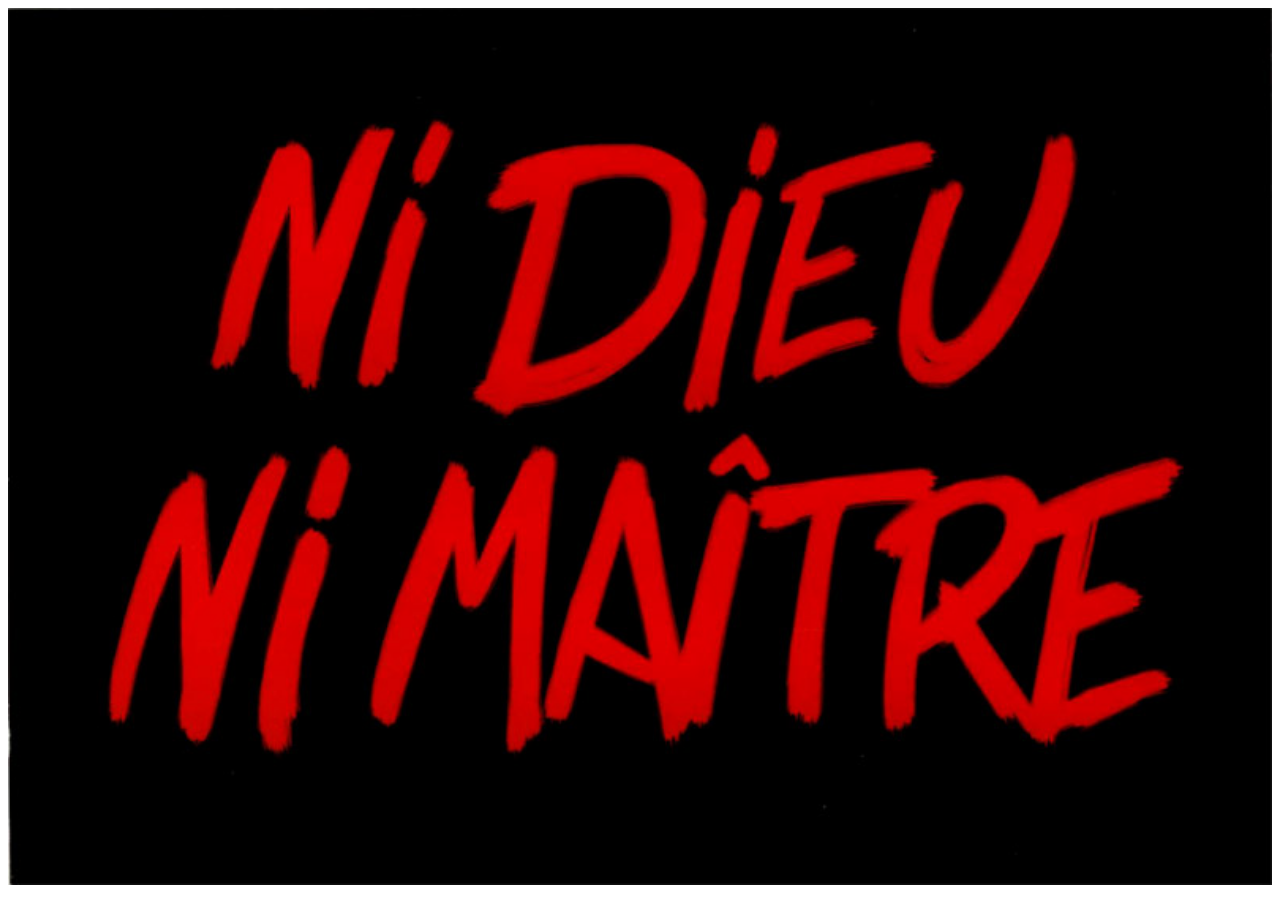
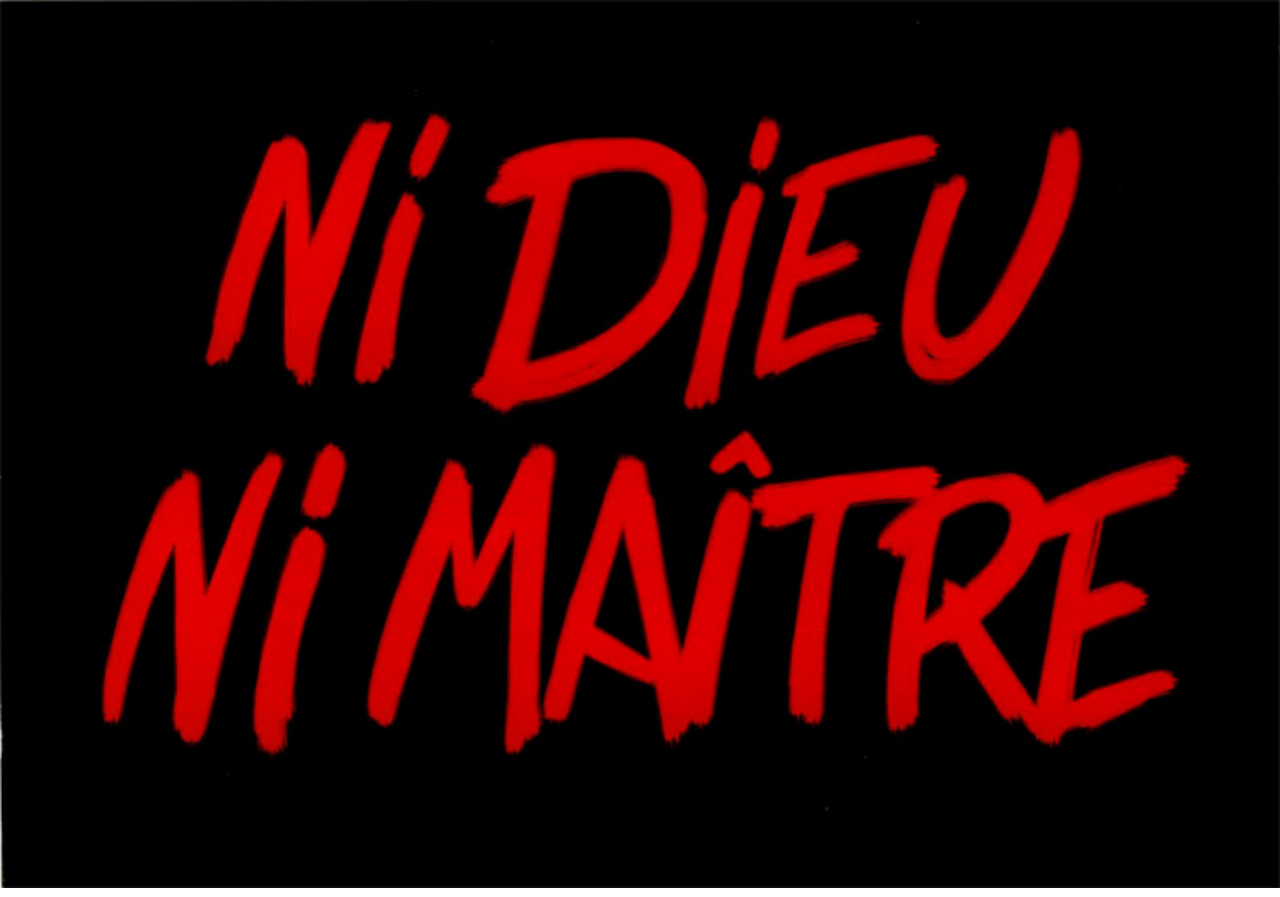
Before and after one commit to rquittet/www.interstitielle.org, a plain HTML site: page index.html in a window 1280 px wide. Drawn offline with Linux system fonts and the light colour scheme.

Commit message:
Update index.html

```diff
--- a/index.html
+++ b/index.html
@@ -4,7 +4,7 @@
         <title>Interstitielle</title>
         <meta http-equiv="Content-Type" content="text/html; charset=utf-8" />
     </head>
-    <body>
-        <img src="dieu.jpeg" style="width: 100%; object-fit: cover" />
+    <body style="margin: 0">
+        <img src="dieu.jpeg" style="width: 100%" />
     </body>
 </html>
```
